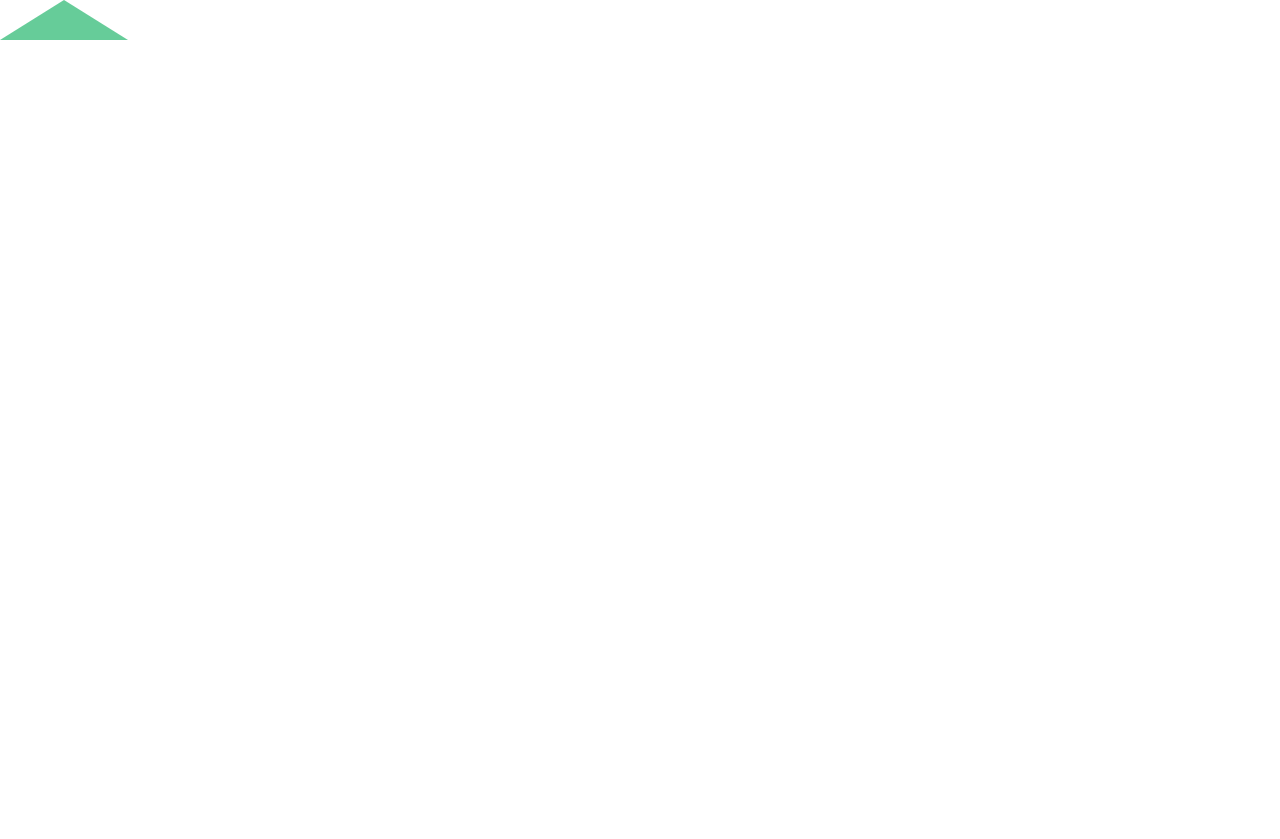
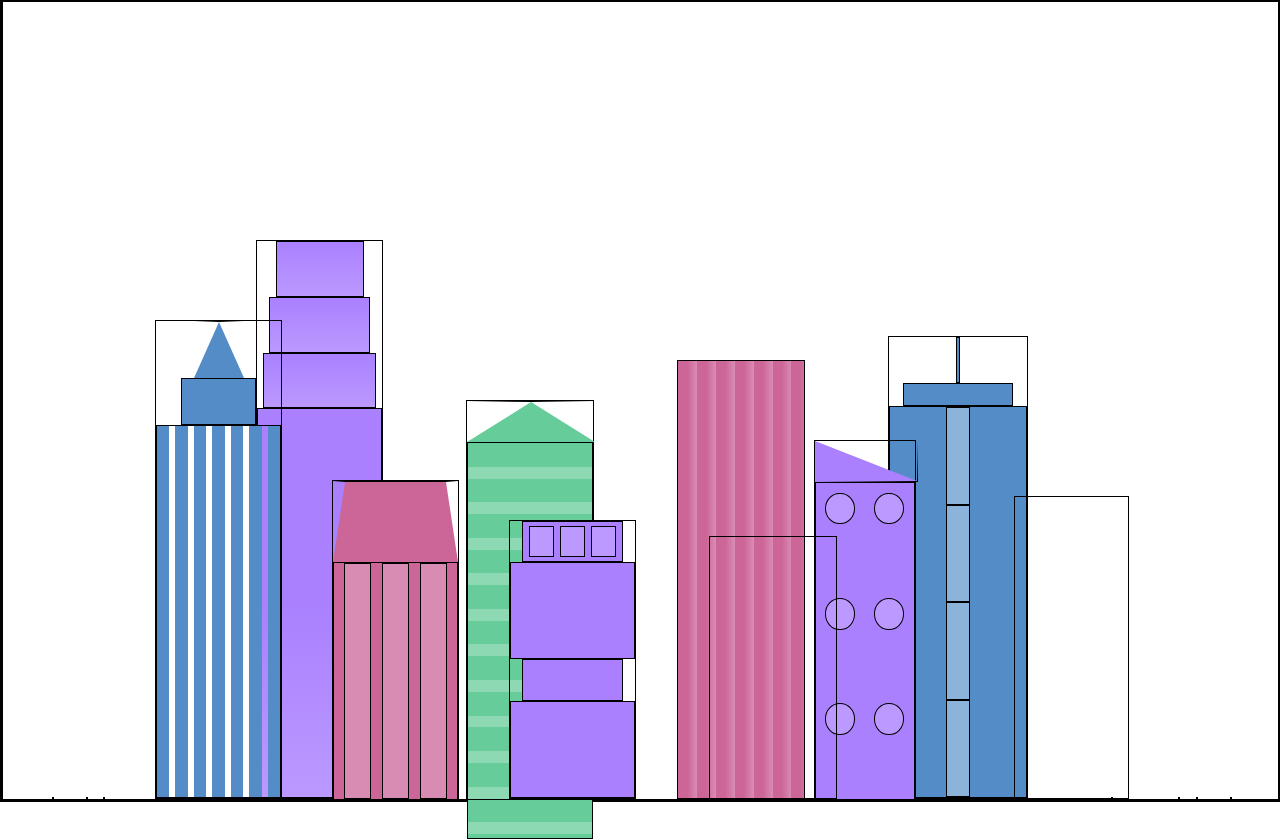
Before and after one commit to Wise1m/Skyline-building, a plain HTML site: page index.html in a window 1280 px wide. Before the commit the page ends 800 px from the top, so only its background shows below. Drawn offline with Linux system fonts and the light colour scheme.

Commit message:
almost done

```diff
--- a/index.html
+++ b/index.html
@@ -8,10 +8,10 @@
     <link rel="stylesheet" href="style.css">
 </head>
 <body>
-    <div class="background-building">
+    <div class="background-buildings">
         <div></div>
         <div></div>
-        <div class="bb1">
+        <div class="bb1 building-wrap">
             <div class="bb1a bb1-window"></div>
             <div class="bb1b bb1-window"></div>
             <div class="bb1c bb1-window"></div>
@@ -35,13 +35,47 @@
         <div></div>
         <div></div>
     </div>
-    <div class="foreground-building">
-        <div class="fb1"></div>
-        <div class="fb2"></div>
-        <div class="fb3"></div>
-        <div class="fb4"></div>
+    <div class="foreground-buildings">
+        <div></div>
+        <div></div>
+        <div class="fb1 building-wrap">
+            <div class="fb1a"></div>
+            <div class="fb1b"></div>
+            <div class="fb1c"></div>
+        </div>
+        <div class="fb2">
+            <div class="fb2a"></div>
+            <div class="fb2b window-wrap">
+                <div class="fb2-window"></div>
+                <div class="fb2-window"></div>
+                <div class="fb2-window"></div>
+            </div>
+        </div>
+        <div class="fb3 building-wrap">
+            <div class="fb3a window-wrap">
+                <div class="fb3-window"></div>
+                <div class="fb3-window"></div>
+                <div class="fb3-window"></div>
+            </div>
+            <div class="fb3b"></div>
+            <div class="fb3a"></div>
+            <div class="fb3b"></div>
+        </div>
+        <div class="fb4">
+            <div class="fb4a"></div>
+            <div class="fb4b">
+                <div class="fb4-window"></div>
+                <div class="fb4-window"></div>
+                <div class="fb4-window"></div>
+                <div class="fb4-window"></div>
+                <div class="fb4-window"></div>
+                <div class="fb4-window"></div>
+            </div>
+        </div>
         <div class="fb5"></div>
         <div class="fb6"></div>
+        <div></div>
+        <div></div>
     </div>
 </body>
 </html>
--- a/style.css
+++ b/style.css
@@ -11,6 +11,7 @@
 
 *{
     box-sizing: border-box;
+    border: 1px solid black;
 }
 
 body{
@@ -19,7 +20,7 @@ body{
     margin: 0;
 }
 
-.background-buildings .foreground-buildings{
+.background-buildings, .foreground-buildings{
     width: 100%;
     height: 100%;
     display: flex;
@@ -27,6 +28,18 @@ body{
     justify-content: space-evenly;
     position: absolute;
     top: 0;
+}
+
+.building-wrap{
+    display: flex;
+    flex-direction: column;
+    align-items: center;
+}
+
+.window-wrap{
+    display: flex;
+    align-items: center;
+    justify-content: space-evenly;
 }
 
 /* Background buildings */
@@ -125,3 +138,155 @@ body{
     height: 90%;
     background-color: var(--window-color4);
 }
+
+/* Foreground Buildings */
+.fb1{
+    width: 10%;
+    height: 60%;
+}
+
+.fb1a{
+    border-bottom: 7vh solid var(--building-color4);
+    border-left: 2vw solid transparent;
+    border-right: 2vw solid transparent;
+}
+
+.fb1b{
+    width: 60%;
+    height: 10%;
+    background-color: var(--building-color4);
+}
+
+.fb1c{
+    width: 100%;
+    height: 80%;
+    background: repeating-linear-gradient(
+        90deg,
+        var(--building-color4),
+        var(--building-color4) 10%,
+        transparent 10%,
+        transparent 15%
+    ),
+    repeating-linear-gradient(
+        90deg,
+        var(--building-color4),
+        var(--building-color4) 10%,
+        transparent 10%,
+        transparent 90%
+    )
+    ;
+}
+
+.fb2{
+    width: 10%;
+    height: 40%;
+}
+
+.fb2a{
+    width: 100%;
+    border-bottom: 10vh solid var(--building-color3);
+    border-left: 1vw solid transparent;
+    border-right: 1vw solid transparent;
+}
+
+.fb2b{
+    width: 100%;
+    height: 75%;
+    background-color: var(--building-color3);
+}
+
+.fb2-window{
+    width: 22%;
+    height: 100%;
+    background-color: var(--window-color3);
+}
+
+.fb3{
+    width: 10%;
+    height: 35%;
+}
+
+.fb3a{
+    width: 80%;
+    height: 15%;
+    background-color: var(--building-color1);
+}
+
+.fb3b{
+    width: 100%;
+    height: 35%;
+    background-color: var(--building-color1);
+}
+
+.fb3-window{
+    width: 25%;
+    height: 80%;
+    background-color: var(--window-color1);
+}
+
+.fb4{
+    width: 8%;
+    height: 45%;
+    position: relative;
+    left: 10%;
+}
+
+.fb4a{
+    border-top: 5vh solid transparent;
+    border-left: 8vw solid var(--building-color1);
+}
+
+.fb4b{
+    width: 100%;
+    height: 89%;
+    background-color: var(--building-color1);
+    display: flex;
+    flex-wrap: wrap;
+}
+
+.fb4-window{
+    width: 30%;
+    height: 10%;
+    border-radius: 50%;
+    background-color: var(--window-color1);
+    margin: 10%;
+}
+
+.fb5{
+    width: 10%;
+    height: 33%;
+    position: relative;
+    right: 10%;
+    background: repeating-linear-gradient(
+        var(--building-color2),
+        var(--building-color2) 5%,
+        transparent 5%,
+        transparent 10%
+    ),
+    repeating-linear-gradient(
+        90deg
+        var(--building-color2),
+        var(--building-color2) 12%,
+        transparent 12%,
+        transparent 44%
+    )
+    ;
+}
+
+.fb6{
+    width: 9%;
+    height: 38%;
+    background: repeating-linear-gradient(
+        var(--building-color3),
+        var(--building-color3) 10%,
+        transparent 10%,
+        transparent 30%
+    )
+    repeating-linear-gradient(
+        var(--building-color3),
+        var(--building-color3) 10%,
+        var(--window-color3) 10%,
+        var(--window-color3) 30%
+    )
+    ;
+}
```
